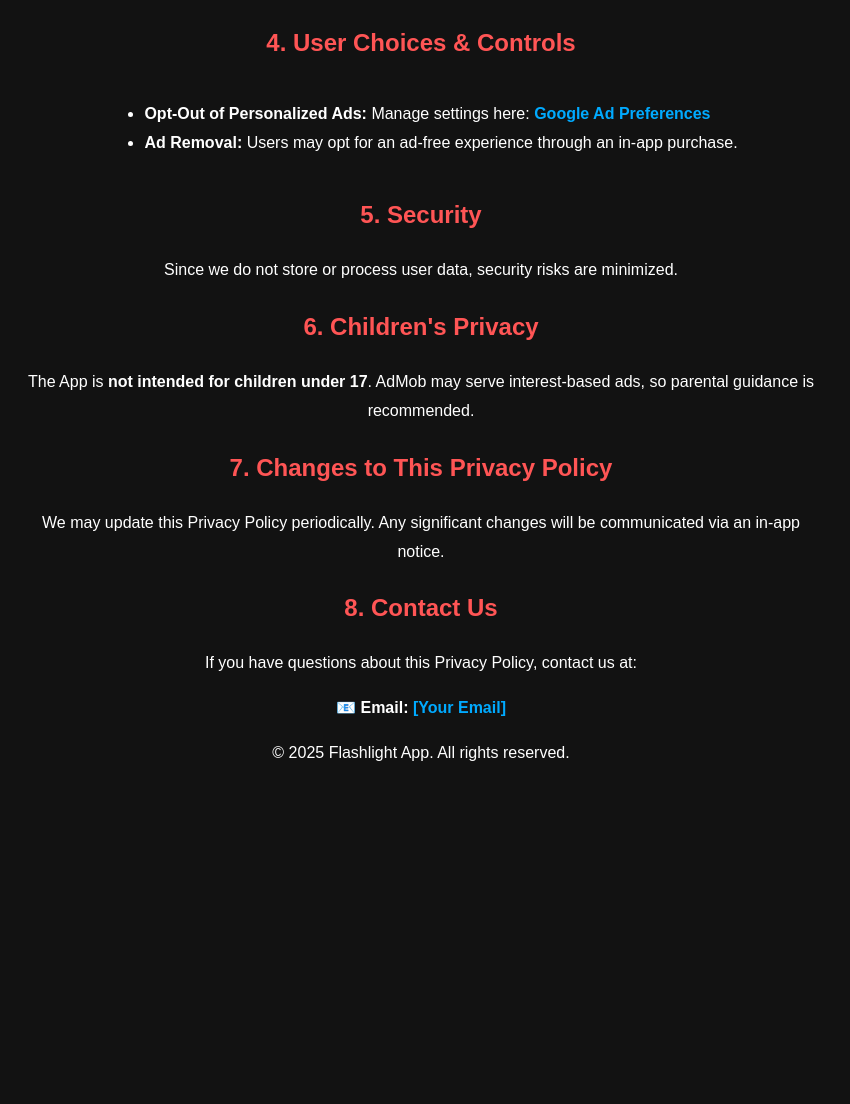
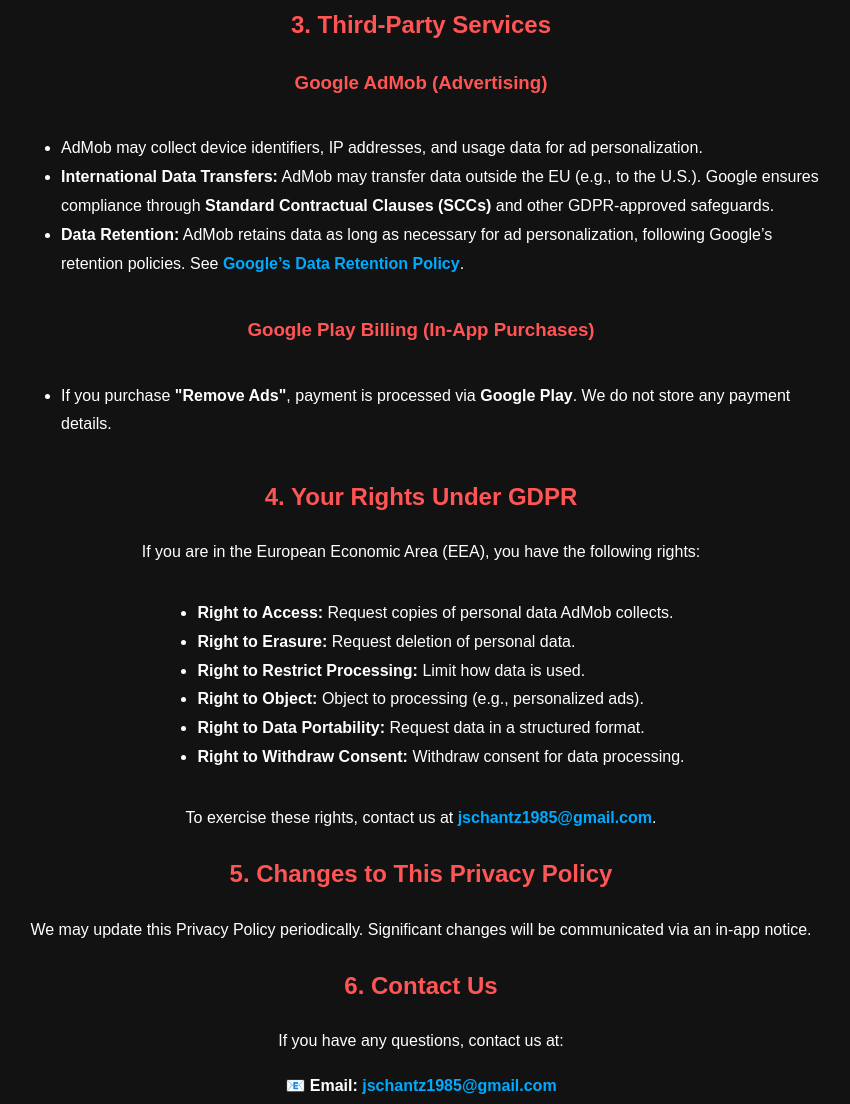
Before and after one commit to Jubaroo/FlashlightPP, a plain HTML site: page index.html in a window 1280 px wide. Shown: the part 1306-2410 px from the top of the page, without its empty margins (219-1069 px from the left). Before the commit the page ends 2150 px from the top, so only its background shows below. Drawn offline with Linux system fonts and the light colour scheme.

Commit message:
Update index.html

```diff
--- a/index.html
+++ b/index.html
@@ -8,19 +8,19 @@
   <style>
     body {
       font-family: Arial, sans-serif;
-      background-color: #121212; /* Dark Background */
-      color: #ffffff; /* Light Text */
+      background-color: #121212;
+      color: #ffffff;
       margin: 40px auto;
       padding: 20px;
       max-width: 800px;
       line-height: 1.8;
-      text-align: center; /* Center Text */
+      text-align: center;
     }
     h1, h2, h3 {
-      color: #ff5555; /* Bright Red Headers */
+      color: #ff5555;
     }
     a {
-      color: #00aaff; /* Bright Blue Links */
+      color: #00aaff;
       text-decoration: none;
       font-weight: bold;
     }
@@ -29,7 +29,7 @@
     }
     ul {
       display: inline-block;
-      text-align: left; /* Align Lists to Left for Readability */
+      text-align: left;
     }
     .skip-link {
       position: absolute;
@@ -57,21 +57,28 @@
       <h2>1. Information We Collect</h2>
       <article>
         <h3>a. No Personal Data Collection</h3>
-        <p>We do <strong>not</strong> collect, store, or share any personally identifiable information (PII).</p>
+        <p>We do <strong>not</strong> collect, store, or share any personally identifiable information (PII), such as names, email addresses, or phone numbers.</p>
       </article>
       <article>
         <h3>b. Permissions & Local Storage</h3>
         <ul>
-          <li>The App requires <strong>Camera Permission</strong> to control the flashlight. We do not access your camera feed.</li>
-          <li>We use <strong>SharedPreferences</strong> to store user preferences <strong>locally</strong> on your device. No data is uploaded.</li>
+          <li>The App requires <strong>Camera Permission</strong> to control the flashlight. This permission is used **only** to toggle the flashlight **without accessing the camera feed, images, or videos**.</li>
+          <li>We use <strong>SharedPreferences</strong> to store user settings (e.g., brightness level, ad-free status) **locally** on your device. No data is uploaded.</li>
         </ul>
       </article>
       <article>
-        <h3>c. AdMob (Advertising)</h3>
-        <p>The App displays ads via <strong>Google AdMob</strong>, which may collect certain device information for ad personalization.</p>
-        <p>For more details, refer to:
-          <a href="https://policies.google.com/technologies/ads" target="_blank">Google AdMob Privacy Policy</a>
+        <h3>c. AdMob (Third-Party Advertising)</h3>
+        <p>The App displays ads via <strong>Google AdMob</strong>, which may collect certain device information for ad personalization, including:</p>
+        <ul>
+          <li>Device identifiers</li>
+          <li>IP addresses</li>
+          <li>App interaction and usage data</li>
+        </ul>
+        <p><strong>Legal Basis:</strong> Under GDPR, AdMob processes data based on your <strong>explicit consent</strong>, obtained through Google's Consent Management Platform.</p>
+        <p>Manage or withdraw consent here:
+          <a href="https://adssettings.google.com" target="_blank">Google Ads Settings</a>
         </p>
+        <p>For details, see <a href="https://policies.google.com/technologies/ads" target="_blank">Google AdMob Privacy Policy</a>.</p>
       </article>
     </section>
 
@@ -90,9 +97,8 @@
         <h3>Google AdMob (Advertising)</h3>
         <ul>
           <li>AdMob may collect device identifiers, IP addresses, and usage data for ad personalization.</li>
-          <li>Manage ad preferences here:
-            <a href="https://adssettings.google.com" target="_blank">Google Ads Settings</a>
-          </li>
+          <li><strong>International Data Transfers:</strong> AdMob may transfer data outside the EU (e.g., to the U.S.). Google ensures compliance through <strong>Standard Contractual Clauses (SCCs)</strong> and other GDPR-approved safeguards.</li>
+          <li><strong>Data Retention:</strong> AdMob retains data as long as necessary for ad personalization, following Google’s retention policies. See <a href="https://policies.google.com/technologies/ads" target="_blank">Google’s Data Retention Policy</a>.</li>
         </ul>
       </article>
       <article>
@@ -103,35 +109,29 @@
       </article>
     </section>
 
-    <section id="user-choices">
-      <h2>4. User Choices & Controls</h2>
+    <section id="user-rights">
+      <h2>4. Your Rights Under GDPR</h2>
+      <p>If you are in the European Economic Area (EEA), you have the following rights:</p>
       <ul>
-        <li><strong>Opt-Out of Personalized Ads:</strong> Manage settings here:
-          <a href="https://adssettings.google.com" target="_blank">Google Ad Preferences</a>
-        </li>
-        <li><strong>Ad Removal:</strong> Users may opt for an ad-free experience through an in-app purchase.</li>
+        <li><strong>Right to Access:</strong> Request copies of personal data AdMob collects.</li>
+        <li><strong>Right to Erasure:</strong> Request deletion of personal data.</li>
+        <li><strong>Right to Restrict Processing:</strong> Limit how data is used.</li>
+        <li><strong>Right to Object:</strong> Object to processing (e.g., personalized ads).</li>
+        <li><strong>Right to Data Portability:</strong> Request data in a structured format.</li>
+        <li><strong>Right to Withdraw Consent:</strong> Withdraw consent for data processing.</li>
       </ul>
-    </section>
-
-    <section id="security">
-      <h2>5. Security</h2>
-      <p>Since we do not store or process user data, security risks are minimized.</p>
-    </section>
-
-    <section id="childrens-privacy">
-      <h2>6. Children's Privacy</h2>
-      <p>The App is <strong>not intended for children under 17</strong>. AdMob may serve interest-based ads, so parental guidance is recommended.</p>
+      <p>To exercise these rights, contact us at <a href="mailto:jschantz1985@gmail.com">jschantz1985@gmail.com</a>.</p>
     </section>
 
     <section id="policy-changes">
-      <h2>7. Changes to This Privacy Policy</h2>
-      <p>We may update this Privacy Policy periodically. Any significant changes will be communicated via an in-app notice.</p>
+      <h2>5. Changes to This Privacy Policy</h2>
+      <p>We may update this Privacy Policy periodically. Significant changes will be communicated via an in-app notice.</p>
     </section>
 
     <section id="contact">
-      <h2>8. Contact Us</h2>
-      <p>If you have questions about this Privacy Policy, contact us at:</p>
-      <p>📧 <strong>Email:</strong> <a href="mailto:jschantz1985@gmail.com">[Your Email]</a></p>
+      <h2>6. Contact Us</h2>
+      <p>If you have any questions, contact us at:</p>
+      <p>📧 <strong>Email:</strong> <a href="mailto:jschantz1985@gmail.com">jschantz1985@gmail.com</a></p>
     </section>
   </main>
 
```
